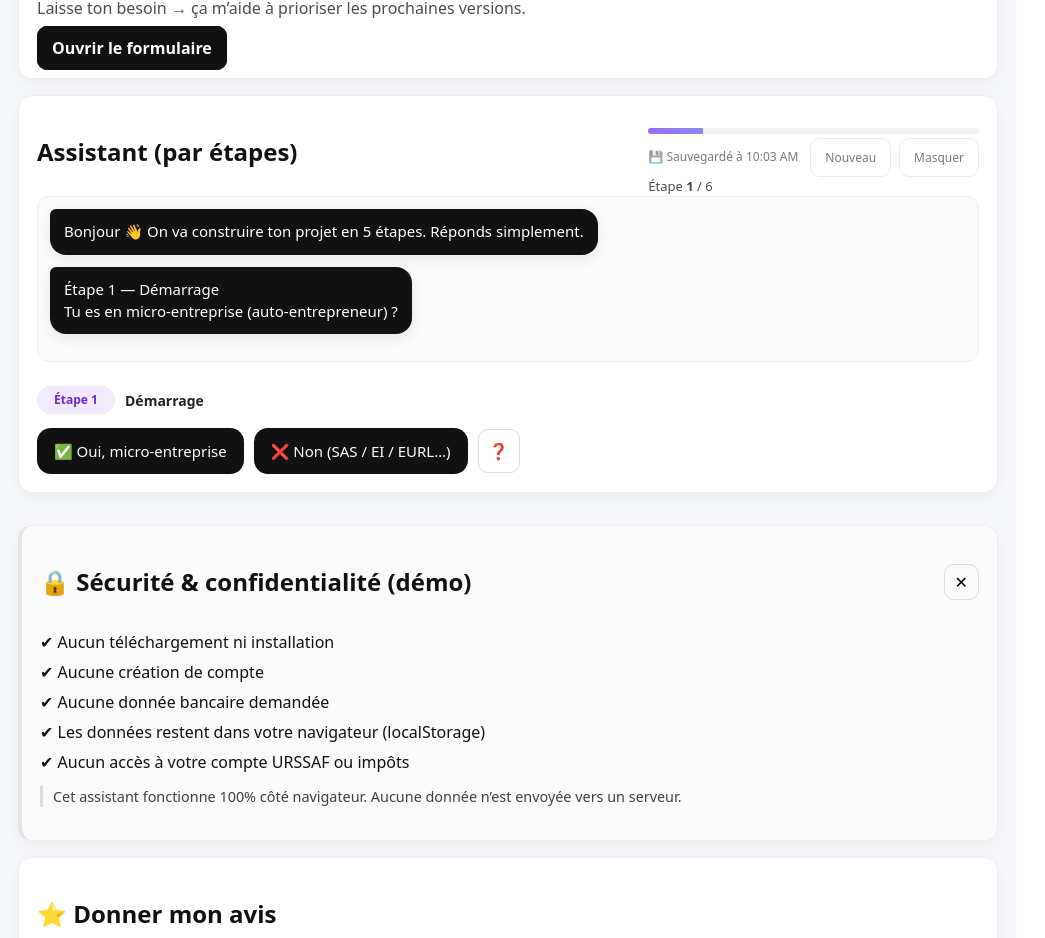
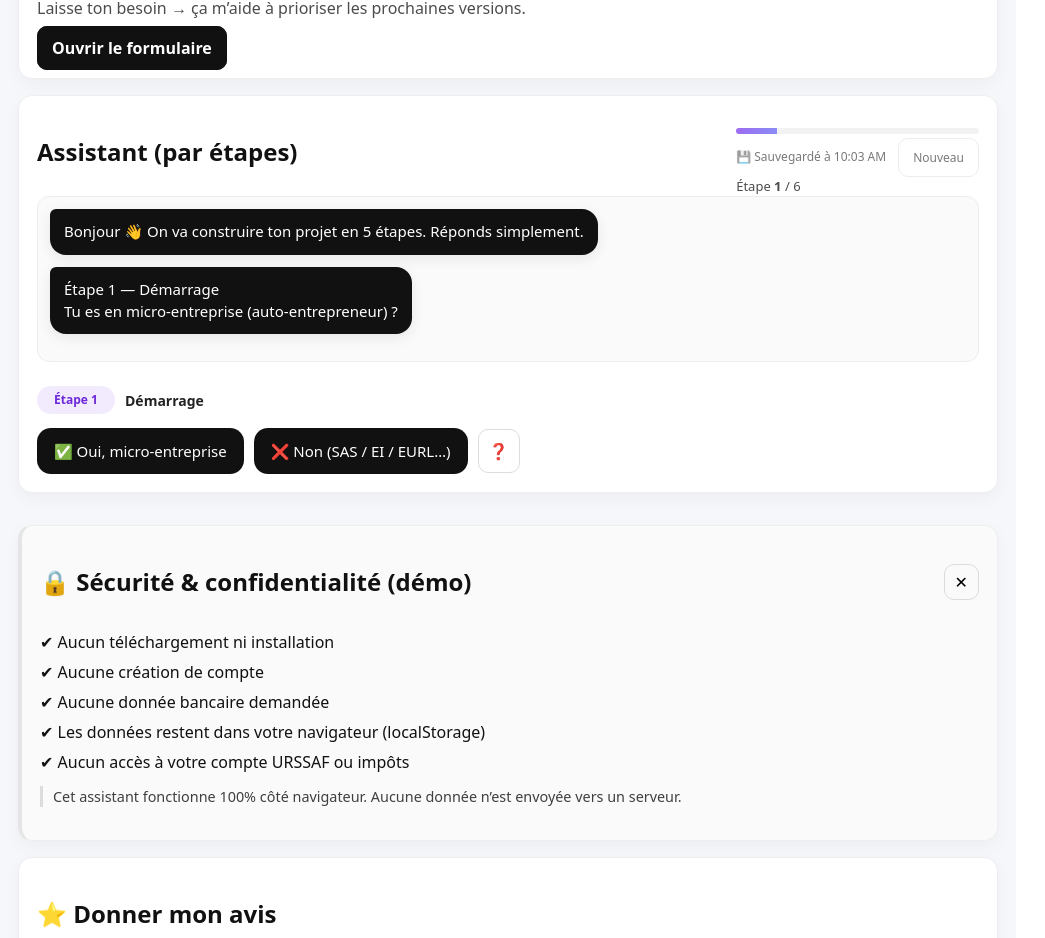
Before and after one commit to elenamihalska70-creator/microassist-expert, a React (Vite) app: page / in a window 1280 px wide. Shown: the part 1900-2838 px from the top of the page, without its empty margins (0-1045 px from the left). Built offline with nearby package versions, Linux system fonts and the light colour scheme.

Commit message:
Remove Masquer button and clean assistant UI

```diff
--- a/src/App.jsx
+++ b/src/App.jsx
@@ -759,9 +759,7 @@ export default function App() {
                     <button className="btn btnGhost" onClick={handleNewSession}>
                       Nouveau
                     </button>
-                    <button className="btn btnGhost" onClick={handleDismissDraftBanner}>
-                      Masquer
-                    </button>
+
                   </div>
                 </div>
               )}
```
